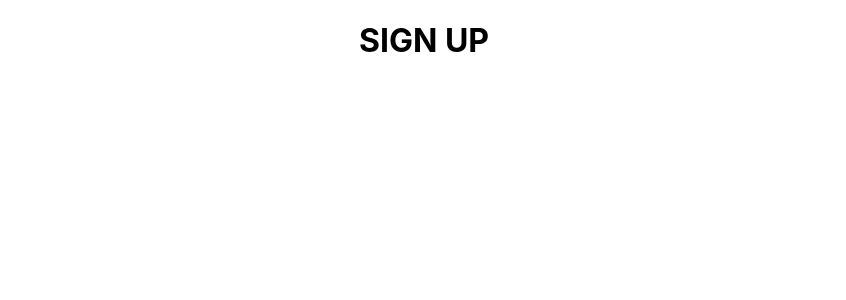
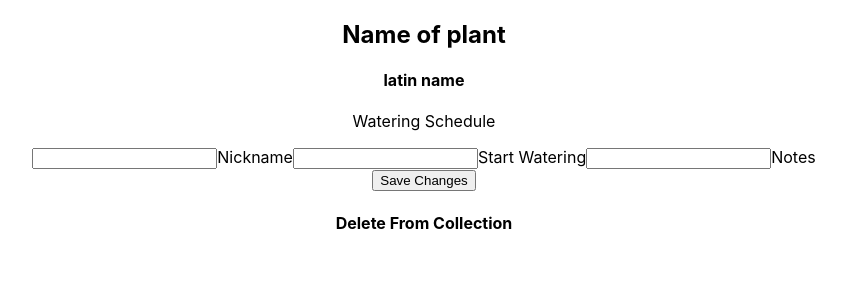
Before and after one commit to ft-water-my-plants-7/frontend, a React (Create React App) app in the folder water-my-plants/: page /Edit in a window 1280 px wide. Shown: the top 300 px of the page, without its empty margins (216-1062 px from the left). Built offline with nearby package versions, Linux system fonts and the light colour scheme.

Commit message:
fleshed out skeleton of edit plant

```diff
--- a/water-my-plants/src/Components/edit-plant.js
+++ b/water-my-plants/src/Components/edit-plant.js
@@ -1,7 +1,41 @@
+import React, {useState} from 'react'
+
+
+const initialFormValues = {
+    name:'',
+    notes:'',
+    schedule:'',
+}
 
 const EditPlant = () => {
+
+    //States
+    const [formValues, setFormValues] = useState(initialFormValues)
+
+    //Event handlers
+    const onChange = evt => {
+        const {name,value} = evt.target
+        setFormValues({...formValues, [name]:value})
+    }
+
+    const onSubmit = evt => {
+        evt.preventDefault()
+        console.log(formValues)
+    }
+
     return(
-        <h1>SIGN UP</h1>
+        <div>
+            <h2>Name of plant</h2>
+            <h4>latin name</h4>
+            <p>Watering Schedule</p>
+            <form>
+                <input type='text' name='name' onChange={onChange}/>Nickname
+                <input type='select' name='schedule' onChange={onChange}/>Start Watering
+                <input type='text' name='notes' onChange={onChange}/>Notes
+            </form>
+            <button>Save Changes</button>
+            <h4><span>Delete From Collection</span></h4>
+        </div>
     )
 }
 export default EditPlant
```
